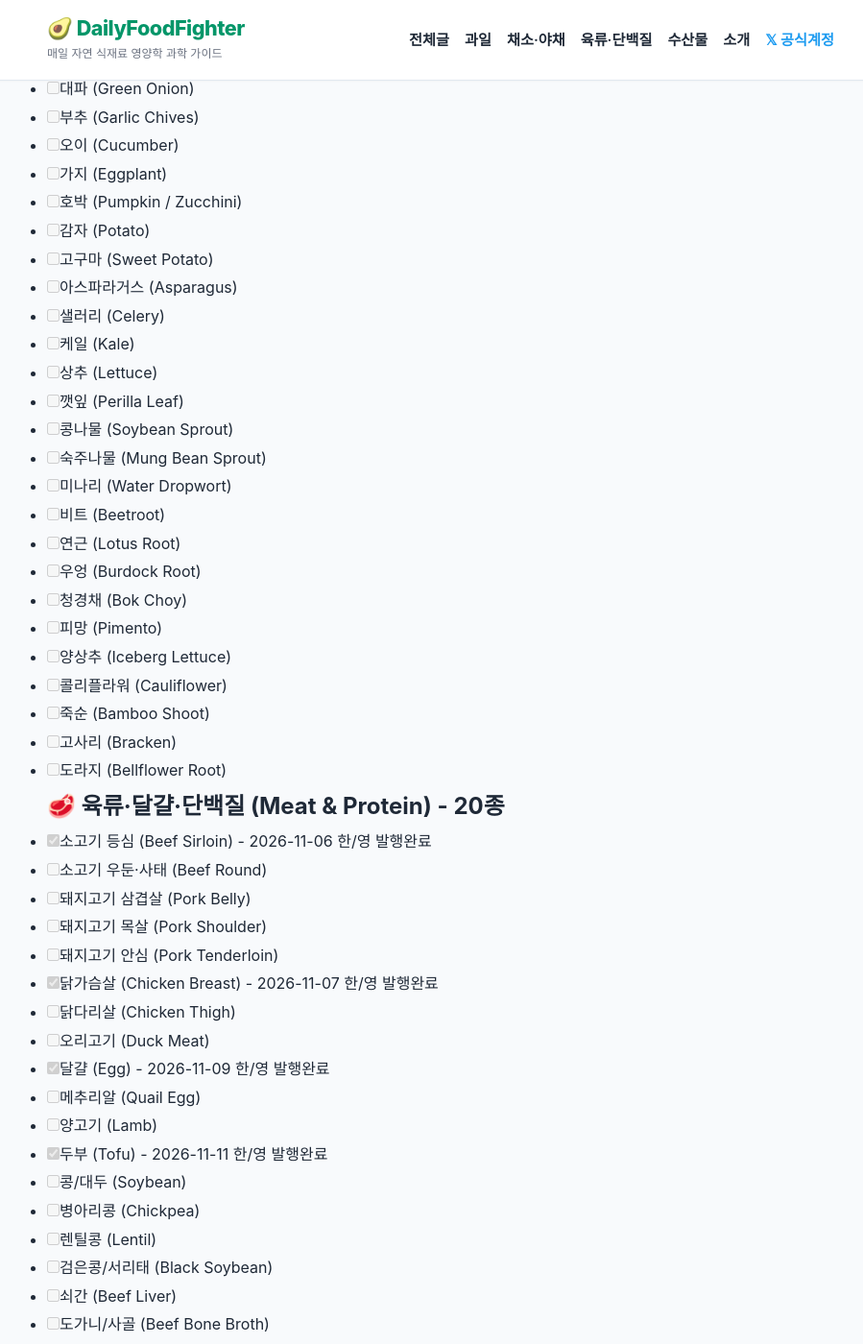
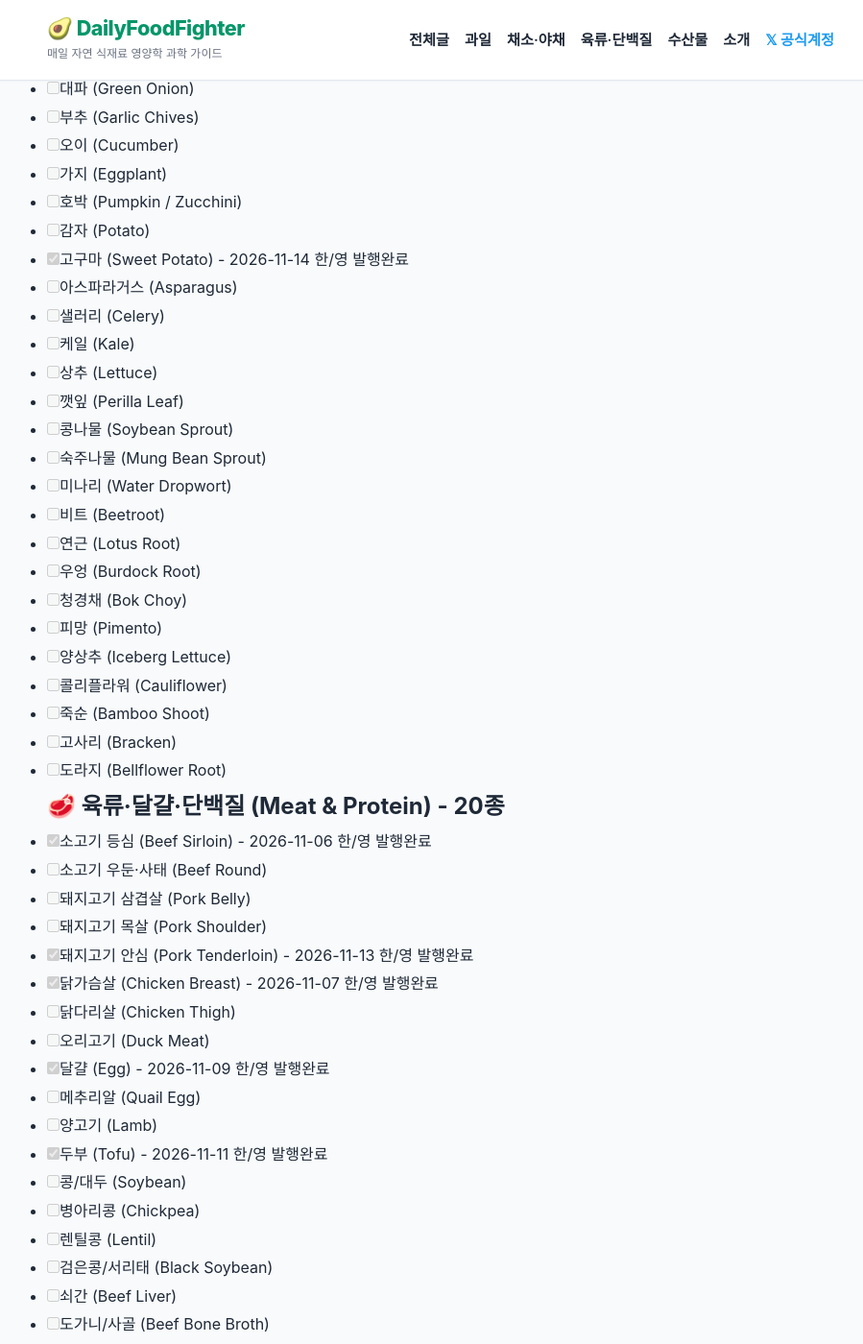
Before and after one commit to heewon-yu/dailyfoodfighter, a Jekyll site: the page built from ingredients.md, in a window 1280 px wide and 1400 px high, scrolled down 1285 px. Shown: the whole window at 96% size, without its empty margins (181-1080 px from the left). Built offline with Jekyll 4.4.1, drawn with Linux system fonts in a browser that asks for light colours; our own code applies the rules of GitHub Pages for plain Markdown files; some of the changed text lies outside the part shown.

Commit message:
chore(tracker): 2026-11-14 딸기·고구마 발행 내역 동기화

```diff
--- a/ingredients.md
+++ b/ingredients.md
@@ -10,7 +10,7 @@
 - [ ] 귤 (Tangerine)
 - [ ] 포도 (Grape)
 - [x] 블루베리 (Blueberry) - 2026-11-04 한/영 발행완료
-- [ ] 딸기 (Strawberry)
+- [x] 딸기 (Strawberry) - 2026-11-14 한/영 발행완료
 - [ ] 수박 (Watermelon)
 - [ ] 참외 (Oriental Melon)
 - [ ] 복숭아 (Peach)
@@ -45,7 +45,7 @@
 - [ ] 가지 (Eggplant)
 - [ ] 호박 (Pumpkin / Zucchini)
 - [ ] 감자 (Potato)
-- [ ] 고구마 (Sweet Potato)
+- [x] 고구마 (Sweet Potato) - 2026-11-14 한/영 발행완료
 - [ ] 아스파라거스 (Asparagus)
 - [ ] 샐러리 (Celery)
 - [ ] 케일 (Kale)
@@ -70,7 +70,7 @@
 - [ ] 소고기 우둔·사태 (Beef Round)
 - [ ] 돼지고기 삼겹살 (Pork Belly)
 - [ ] 돼지고기 목살 (Pork Shoulder)
-- [ ] 돼지고기 안심 (Pork Tenderloin)
+- [x] 돼지고기 안심 (Pork Tenderloin) - 2026-11-13 한/영 발행완료
 - [x] 닭가슴살 (Chicken Breast) - 2026-11-07 한/영 발행완료
 - [ ] 닭다리살 (Chicken Thigh)
 - [ ] 오리고기 (Duck Meat)
@@ -95,7 +95,7 @@
 - [ ] 삼치 (Spanish Mackerel)
 - [ ] 갈치 (Hairtail)
 - [ ] 명태/북어/황태 (Pollock)
-- [ ] 오징어 (Squid)
+- [x] 오징어 (Squid) - 2026-11-13 한/영 발행완료
 - [ ] 문어 (Octopus)
 - [ ] 낙지 (Small Octopus)
 - [x] 새우 (Shrimp) - 2026-11-09 한/영 발행완료
```
